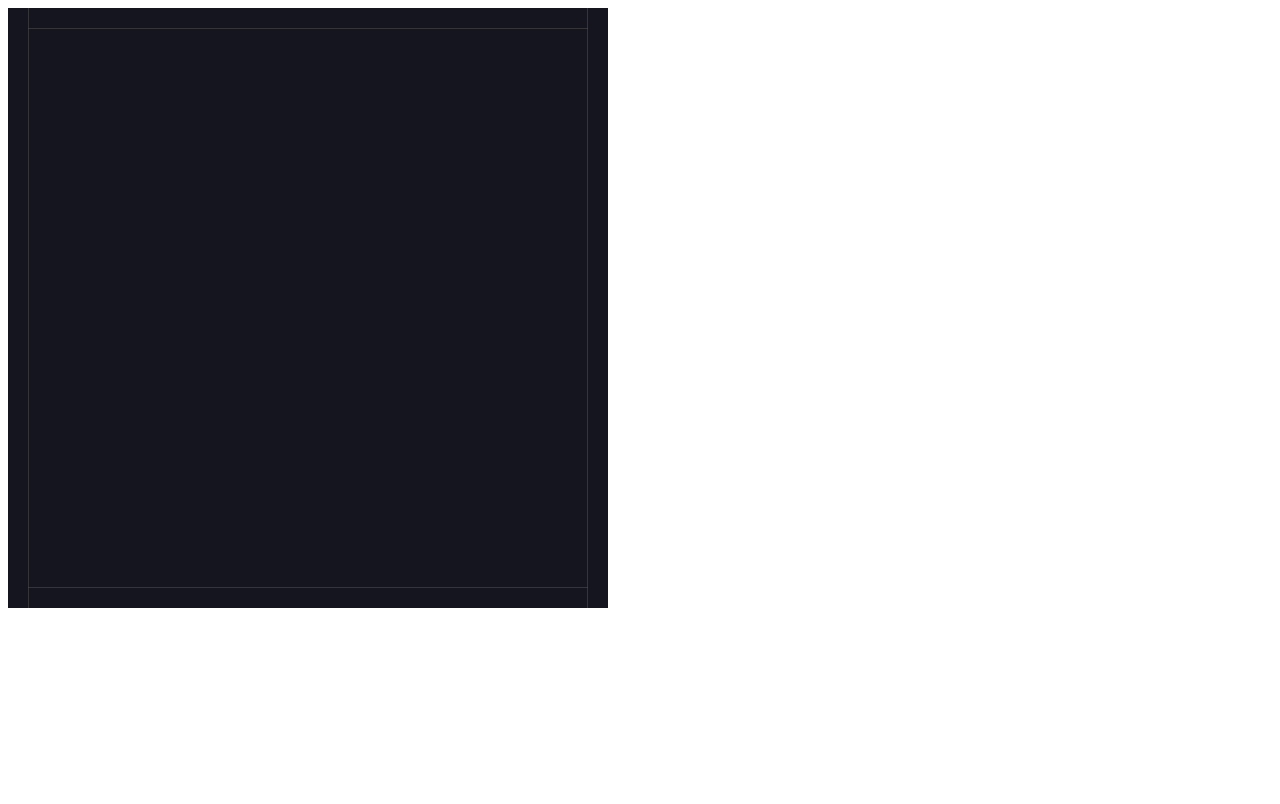
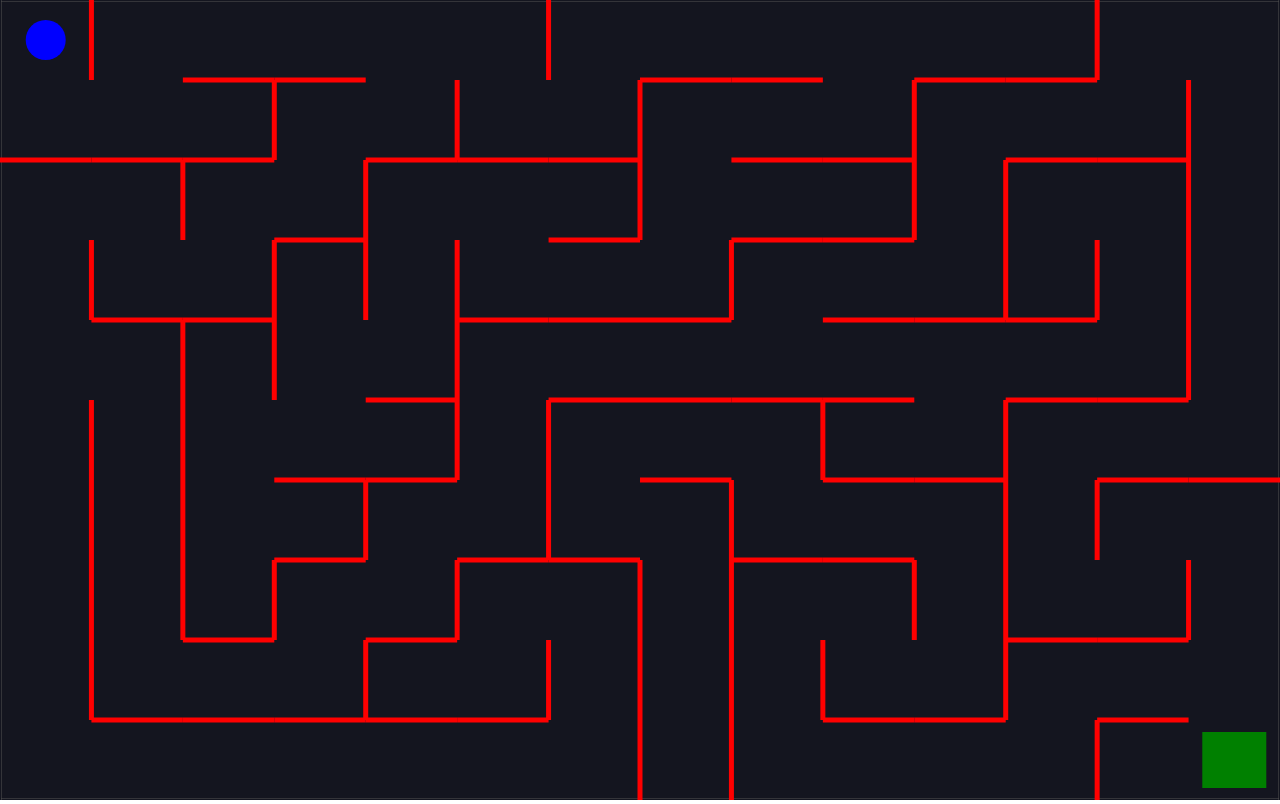
Before and after one commit to ImJustAsher/maze-game, a plain HTML site: page index.html in a window 1280 px wide. Drawn offline with nearby package versions, Linux system fonts and the light colour scheme.

Commit message:
Finalised maze game commit

```diff
--- a/index.html
+++ b/index.html
@@ -6,8 +6,35 @@
     <meta http-equiv="X-UA-Compatible" content="ie=edge">
     <title>Document</title>
     <script src="https://cdnjs.cloudflare.com/ajax/libs/matter-js/0.14.2/matter.min.js"></script>
+    <style>
+        body {
+            margin: 0;
+        }
+
+        .hidden {
+            display: none !important;
+        }
+
+        h1 {
+            color: white;
+            font-size: 36px;
+        }
+
+        .winner {
+            display: flex;
+            justify-content: center;
+            align-items: center;
+            position: absolute;
+            z-index: 1;
+            height: 100vh;
+            width: 100vw;
+        }
+    </style>
 </head>
 <body>
+    <div class="winner hidden">
+        <h1>You Win!</h1>
+    </div>
     <script src="index.js"></script>
 </body>
 </html>
--- a/index.js
+++ b/index.js
@@ -1,10 +1,15 @@
-const { Engine, Render, Runner, World, Bodies } = Matter;
+const { Engine, Render, Runner, World, Bodies, Body, Events } = Matter;
 
-const cells = 3;
-const width = 600;
-const height = 600;
+const cellsHorizontal = 14;
+const cellsVertical = 10;
+const width = window.innerWidth;
+const height = window.innerHeight;
+
+const unitLengthX = width / cellsHorizontal;
+const unitLengthY = height / cellsVertical;
 
 const engine = Engine.create();
+engine.world.gravity.y = 0;
 const { world } = engine;
 const render = Render.create({
 	element: document.body,
@@ -18,26 +23,190 @@ const render = Render.create({
 Render.run(render);
 Runner.run(Runner.create(), engine);
 
+// Walls
 const walls = [
-	Bodies.rectangle(width / 2, 0, width, 40, { isStatic: true }),
-	Bodies.rectangle(width / 2, height, width, 40, { isStatic: true }),
-	Bodies.rectangle(0, height / 2, 40, height, { isStatic: true }),
-	Bodies.rectangle(width, height / 2, 40, height, { isStatic: true })
+	Bodies.rectangle(width / 2, 0, width, 2, { isStatic: true }),
+	Bodies.rectangle(width / 2, height, width, 2, { isStatic: true }),
+	Bodies.rectangle(0, height / 2, 2, height, { isStatic: true }),
+	Bodies.rectangle(width, height / 2, 2, height, { isStatic: true })
 ];
-
-const grid = Array(cells).fill(null).map(() => Array(cells).fill(false));
-const verticals = Array(cells).fill(null).map(() => Array(cells).fill(false));
-const horizontals = Array(cells - 1).fill(null).map(() => Array(cells).fill(false));
-
 World.add(world, walls);
 
-const startRow = Math.floor(Math.random() * cells);
-const startColumn = Math.floor(Math.random() * cells);
+// Maze generation
+
+const shuffle = (arr) => {
+	let counter = arr.length;
+
+	while (counter > 0) {
+		const index = Math.floor(Math.random() * counter);
+
+		counter--;
+
+		const temp = arr[counter];
+		arr[counter] = arr[index];
+		arr[index] = temp;
+	}
+
+	return arr;
+};
+
+const grid = Array(cellsVertical).fill(null).map(() => Array(cellsHorizontal).fill(false));
+
+const verticals = Array(cellsVertical).fill(null).map(() => Array(cellsHorizontal - 1).fill(false));
+
+const horizontals = Array(cellsVertical - 1).fill(null).map(() => Array(cellsHorizontal).fill(false));
+
+const startRow = Math.floor(Math.random() * cellsVertical);
+const startColumn = Math.floor(Math.random() * cellsHorizontal);
 
 const stepThroughCell = (row, column) => {
+	// If i have visted the cell at [row, column], then return
 	if (grid[row][column]) {
 		return;
+	}
+
+	// Mark this cell as being visited
+	grid[row][column] = true;
+
+	// Assemble randomly-ordered list of neighbors
+	const neighbors = shuffle([
+		[ row - 1, column, 'up' ],
+		[ row, column + 1, 'right' ],
+		[ row + 1, column, 'down' ],
+		[ row, column - 1, 'left' ]
+	]);
+	// For each neighbor....
+	for (let neighbor of neighbors) {
+		const [ nextRow, nextColumn, direction ] = neighbor;
+
+		// See if that neighbor is out of bounds
+		if (nextRow < 0 || nextRow >= cellsVertical || nextColumn < 0 || nextColumn >= cellsHorizontal) {
+			continue;
+		}
+
+		// If we have visited that neighbor, continue to next neighbor
+		if (grid[nextRow][nextColumn]) {
+			continue;
+		}
+
+		// Remove a wall from either horizontals or verticals
+		if (direction === 'left') {
+			verticals[row][column - 1] = true;
+		} else if (direction === 'right') {
+			verticals[row][column] = true;
+		} else if (direction === 'up') {
+			horizontals[row - 1][column] = true;
+		} else if (direction === 'down') {
+			horizontals[row][column] = true;
+		}
+
+		stepThroughCell(nextRow, nextColumn);
 	}
 };
 
 stepThroughCell(startRow, startColumn);
+
+horizontals.forEach((row, rowIndex) => {
+	row.forEach((open, columnIndex) => {
+		if (open) {
+			return;
+		}
+
+		const wall = Bodies.rectangle(
+			columnIndex * unitLengthX + unitLengthX / 2,
+			rowIndex * unitLengthY + unitLengthY,
+			unitLengthX,
+			5,
+			{
+				label: 'wall',
+				isStatic: true,
+				render: {
+					fillStyle: 'red'
+				}
+			}
+		);
+		World.add(world, wall);
+	});
+});
+
+verticals.forEach((row, rowIndex) => {
+	row.forEach((open, columnIndex) => {
+		if (open) {
+			return;
+		}
+
+		const wall = Bodies.rectangle(
+			columnIndex * unitLengthX + unitLengthX,
+			rowIndex * unitLengthY + unitLengthY / 2,
+			5,
+			unitLengthY,
+			{
+				label: 'wall',
+				isStatic: true,
+				render: {
+					fillStyle: 'red'
+				}
+			}
+		);
+		World.add(world, wall);
+	});
+});
+
+// Goal
+
+const goal = Bodies.rectangle(width - unitLengthX / 2, height - unitLengthY / 2, unitLengthX * 0.7, unitLengthY * 0.7, {
+	label: 'goal',
+	isStatic: true,
+	render: {
+		fillStyle: 'green'
+	}
+});
+World.add(world, goal);
+
+// Ball
+
+const ballRadius = Math.min(unitLengthX, unitLengthY) / 4;
+const ball = Bodies.circle(unitLengthX / 2, unitLengthY / 2, ballRadius, {
+	label: 'ball',
+	render: {
+		fillStyle: 'blue'
+	}
+});
+World.add(world, ball);
+
+document.addEventListener('keydown', (event) => {
+	const { x, y } = ball.velocity;
+
+	if (event.keyCode === 87) {
+		Body.setVelocity(ball, { x, y: y - 5 });
+	}
+
+	if (event.keyCode === 68) {
+		Body.setVelocity(ball, { x: x + 5, y });
+	}
+
+	if (event.keyCode === 83) {
+		Body.setVelocity(ball, { x, y: y + 5 });
+	}
+
+	if (event.keyCode === 65) {
+		Body.setVelocity(ball, { x: x - 5, y });
+	}
+});
+
+// Win Condition
+
+Events.on(engine, 'collisionStart', (event) => {
+	event.pairs.forEach((collision) => {
+		const labels = [ 'ball', 'goal' ];
+
+		if (labels.includes(collision.bodyA.label) && labels.includes(collision.bodyB.label)) {
+			world.gravity.y = 1;
+			world.bodies.forEach((body) => {
+				if (body.label === 'wall') {
+					Body.setStatic(body, false);
+				}
+			});
+		}
+	});
+});
```
